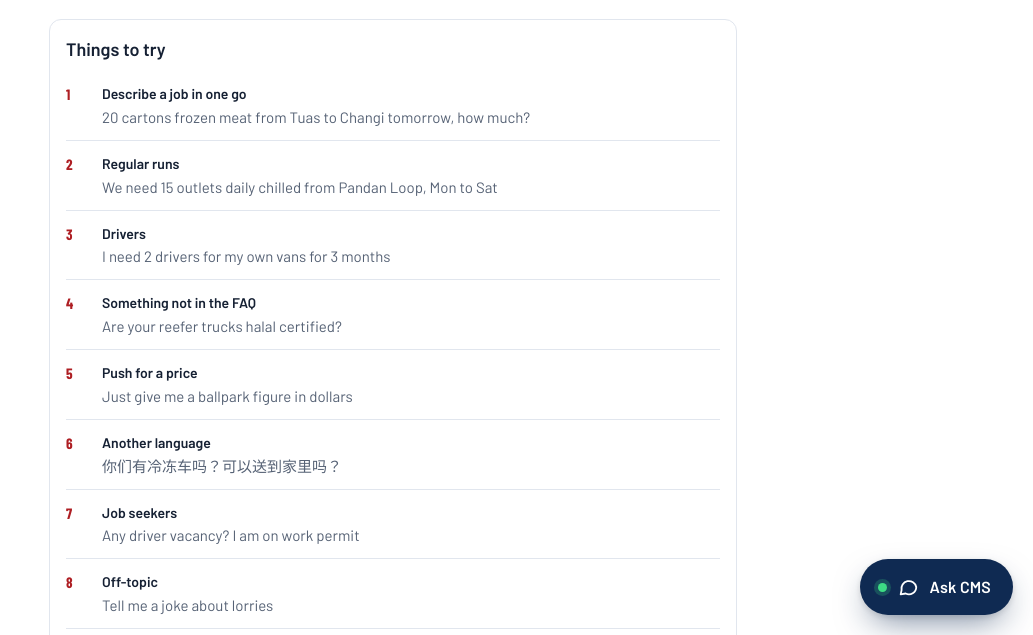
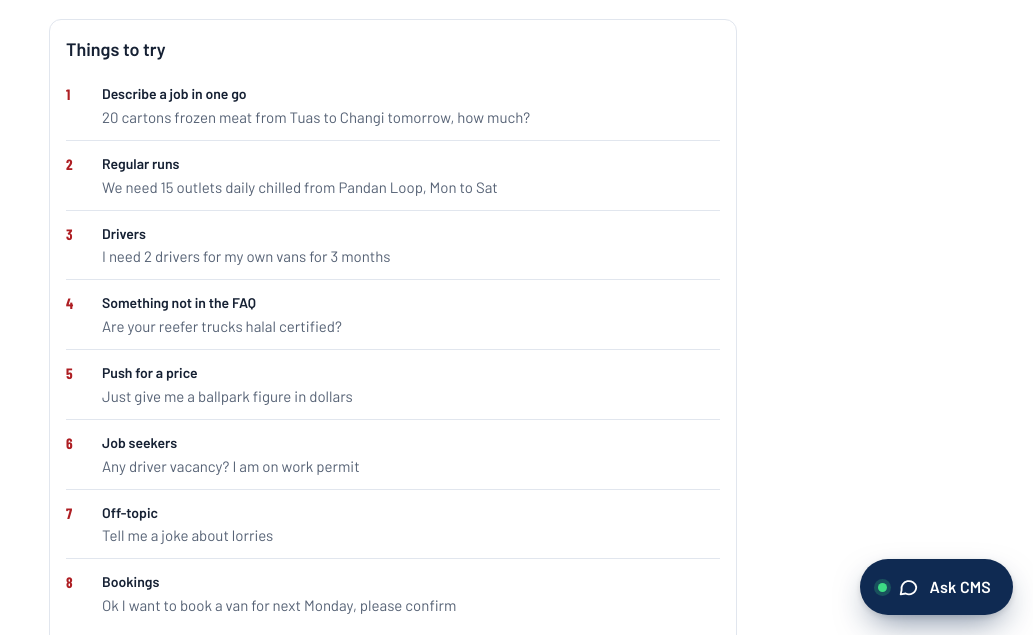
Before and after one commit to henryong88/cms-chatbot, a plain HTML site: page index.html in a window 1280 px wide. Shown: the part 165-800 px from the top of the page, without its empty margins (247-1280 px from the left). Drawn offline with nearby package versions, Linux system fonts and the light colour scheme.

Commit message:
Test page: remove the Another language example
Co-Authored-By: Claude Opus 5.5 <noreply@anthropic.com>
Claude-Session: https://claude.ai/code/session_01AsaFzgwM9XY4EjbSyaGt2j

```diff
--- a/index.html
+++ b/index.html
@@ -35,7 +35,6 @@ li button:hover,li button:focus-visible{color:var(--ink);text-decoration:underli
 <li><span class="k">Drivers</span><button type="button" data-q="I need 2 drivers for my own vans for 3 months">I need 2 drivers for my own vans for 3 months</button></li>
 <li><span class="k">Something not in the FAQ</span><button type="button" data-q="Are your reefer trucks halal certified?">Are your reefer trucks halal certified?</button></li>
 <li><span class="k">Push for a price</span><button type="button" data-q="Just give me a ballpark figure in dollars">Just give me a ballpark figure in dollars</button></li>
-<li><span class="k">Another language</span><button type="button" data-q="你们有冷冻车吗？可以送到家里吗？">你们有冷冻车吗？可以送到家里吗？</button></li>
 <li><span class="k">Job seekers</span><button type="button" data-q="Any driver vacancy? I am on work permit">Any driver vacancy? I am on work permit</button></li>
 <li><span class="k">Off-topic</span><button type="button" data-q="Tell me a joke about lorries">Tell me a joke about lorries</button></li>
 <li><span class="k">Bookings</span><button type="button" data-q="Ok I want to book a van for next Monday, please confirm">Ok I want to book a van for next Monday, please confirm</button></li>
```
